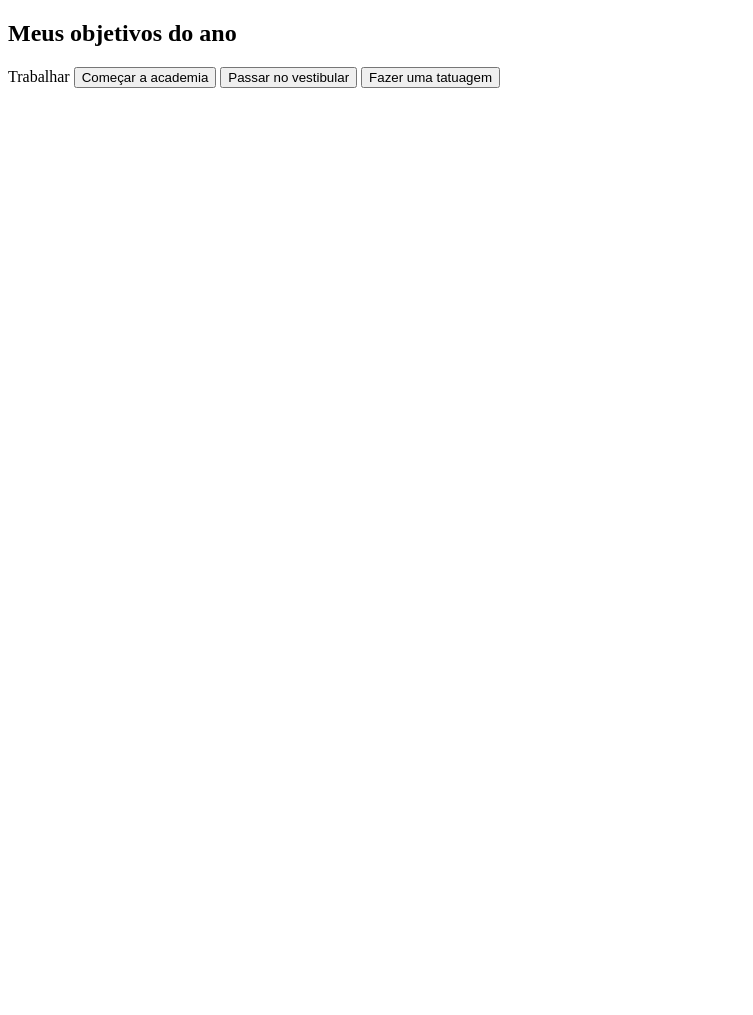
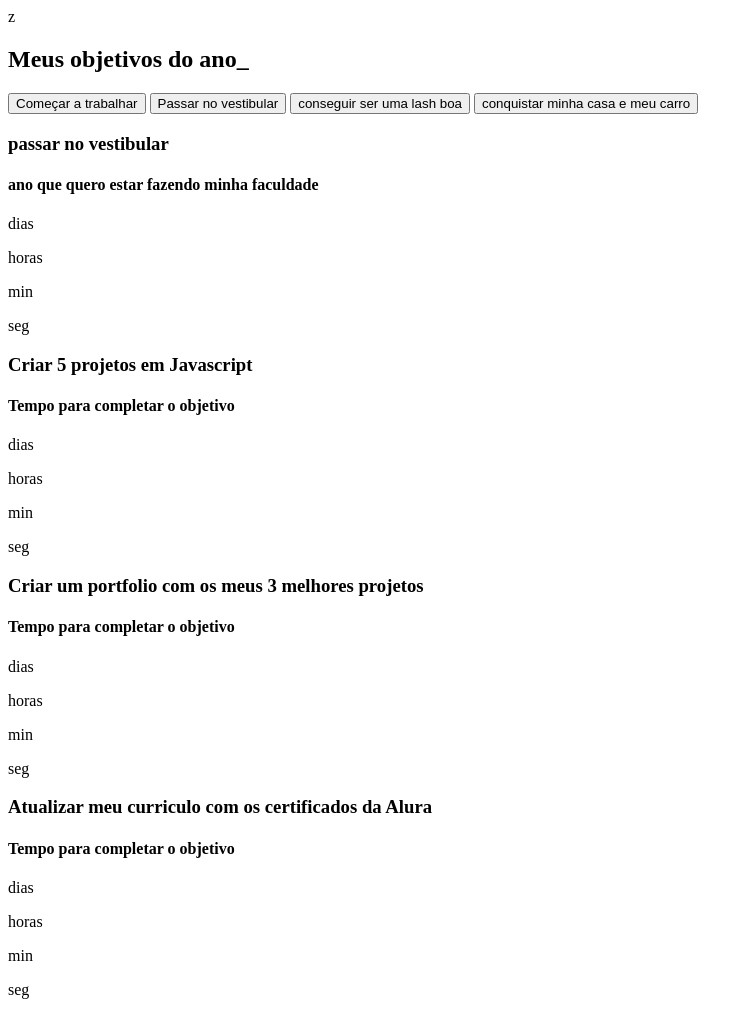
Before and after one commit to cls4nt/projeto-de-vida, a plain HTML site: page index.html in a window 1280 px wide. Shown: the whole page, without its empty margins (0-753 px from the left). Before the commit the page ends 800 px from the top, so only its background shows below. Drawn offline with Linux system fonts and the light colour scheme.

Commit message:
index.html

```diff
--- a/index.html
+++ b/index.html
@@ -1,4 +1,4 @@
-<!DOCTYPE html>
+z<!DOCTYPE html>
 <html lang="pt-br">
 
 <head>
@@ -15,15 +15,108 @@
 </head>
 
 <body>
-    <section>
-        <h2>Meus objetivos do ano</h2>
-        <div>
-            <burron>Trabalhar</burron>
-            <button>Começar a academia</button>
-            <button>Passar no vestibular</button>
-            <button>Fazer uma tatuagem</button>
+    <section class="conteudo-principal">
+        <h2 class="titulo-principal">Meus objetivos do ano<span>_</span></h2>
+        <div class="conteudo">
+            <div class="botoes">
+                <button class="botao ativo">Começar a trabalhar</button>
+                <button class="botao">Passar no vestibular</button>
+                <button class="botao">conseguir ser uma lash boa </button>
+                <button class="botao">conquistar minha casa e meu carro</button>
+            </div>
+            <div class="abas-textos">
+                <div class="aba-conteudo ativo">
+                    <h3 class="aba-conteudo-titulo-principal">passar no vestibular</h3>
+                    <h4 class="aba-conteudo-titulo-secundario">ano que quero estar fazendo minha faculdade</h4>
+                    <div class="contador">
+                        <div class="contador-digito">
+                            <p class="contador-digito-numero" id="dias0"></p>
+                            <p class="contador-digito-texto">dias</p>
+                        </div>
+                        <div class="contador-digito">
+                            <p class="contador-digito-numero" id="horas0"></p>
+                            <p class="contador-digito-texto">horas</p>
+                        </div>
+                        <div class="contador-digito">
+                            <p class="contador-digito-numero" id="min0"></p>
+                            <p class="contador-digito-texto">min</p>
+                        </div>
+                        <div class="contador-digito">
+                            <p class="contador-digito-numero" id="seg0"></p>
+                            <p class="contador-digito-texto">seg</p>
+                        </div>
+                    </div>
+                </div>
+                <div class="aba-conteudo">
+                    <h3 class="aba-conteudo-titulo-principal">Criar 5 projetos em Javascript</h3>
+                    <h4 class="aba-conteudo-titulo-secundario">Tempo para completar o objetivo</h4>
+                    <div class="contador">
+                        <div class="contador-digito">
+                            <p class="contador-digito-numero" id="dias1"></p>
+                            <p class="contador-digito-texto">dias</p>
+                        </div>
+                        <div class="contador-digito">
+                            <p class="contador-digito-numero" id="horas1"></p>
+                            <p class="contador-digito-texto">horas</p>
+                        </div>
+                        <div class="contador-digito">
+                            <p class="contador-digito-numero" id="min1"></p>
+                            <p class="contador-digito-texto">min</p>
+                        </div>
+                        <div class="contador-digito">
+                            <p class="contador-digito-numero" id="seg1"></p>
+                            <p class="contador-digito-texto">seg</p>
+                        </div>
+                    </div>
+                </div>
+                <div class="aba-conteudo">
+                    <h3 class="aba-conteudo-titulo-principal">Criar um portfolio com os meus 3 melhores projetos</h3>
+                    <h4 class="aba-conteudo-titulo-secundario">Tempo para completar o objetivo</h4>
+                    <div class="contador">
+                        <div class="contador-digito">
+                            <p class="contador-digito-numero" id="dias2"></p>
+                            <p class="contador-digito-texto">dias</p>
+                        </div>
+                        <div class="contador-digito">
+                            <p class="contador-digito-numero" id="horas2"></p>
+                            <p class="contador-digito-texto">horas</p>
+                        </div>
+                        <div class="contador-digito">
+                            <p class="contador-digito-numero" id="min2"></p>
+                            <p class="contador-digito-texto">min</p>
+                        </div>
+                        <div class="contador-digito">
+                            <p class="contador-digito-numero" id="seg2"></p>
+                            <p class="contador-digito-texto">seg</p>
+                        </div>
+                    </div>
+                </div>
+                <div class="aba-conteudo">
+                    <h3 class="aba-conteudo-titulo-principal">Atualizar meu curriculo com os certificados da Alura</h3>
+                    <h4 class="aba-conteudo-titulo-secundario">Tempo para completar o objetivo</h4>
+                    <div class="contador">
+                        <div class="contador-digito">
+                            <p class="contador-digito-numero" id="dias3"></p>
+                            <p class="contador-digito-texto">dias</p>
+                        </div>
+                        <div class="contador-digito">
+                            <p class="contador-digito-numero" id="horas3"></p>
+                            <p class="contador-digito-texto">horas</p>
+                        </div>
+                        <div class="contador-digito">
+                            <p class="contador-digito-numero" id="min3"></p>
+                            <p class="contador-digito-texto">min</p>
+                        </div>
+                        <div class="contador-digito">
+                            <p class="contador-digito-numero" id="seg3"></p>
+                            <p class="contador-digito-texto">seg</p>
+                        </div>
+                    </div>
+                </div>
+            </div>
         </div>
     </section>
+    <script src="main.js"></script>
 </body>
 
 </html>
```
